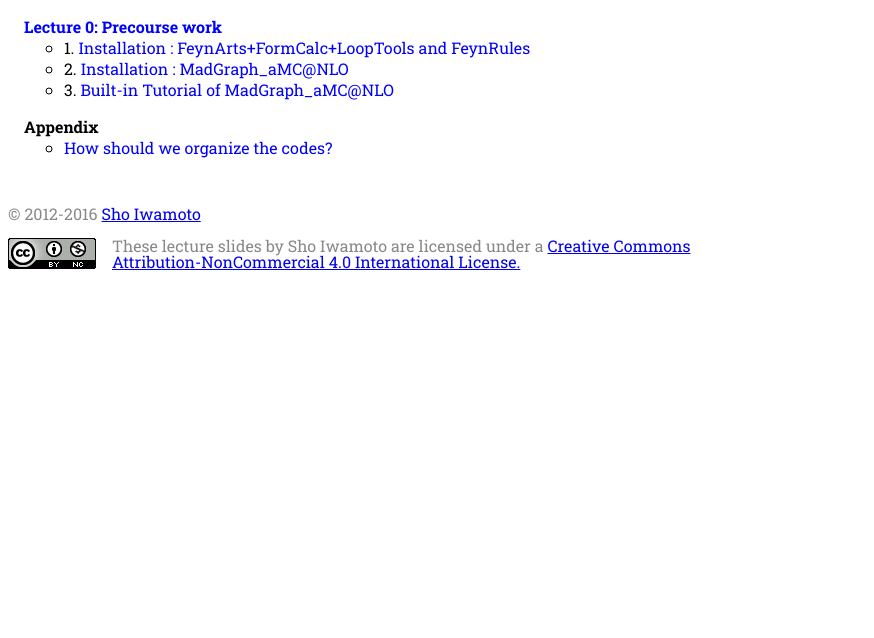
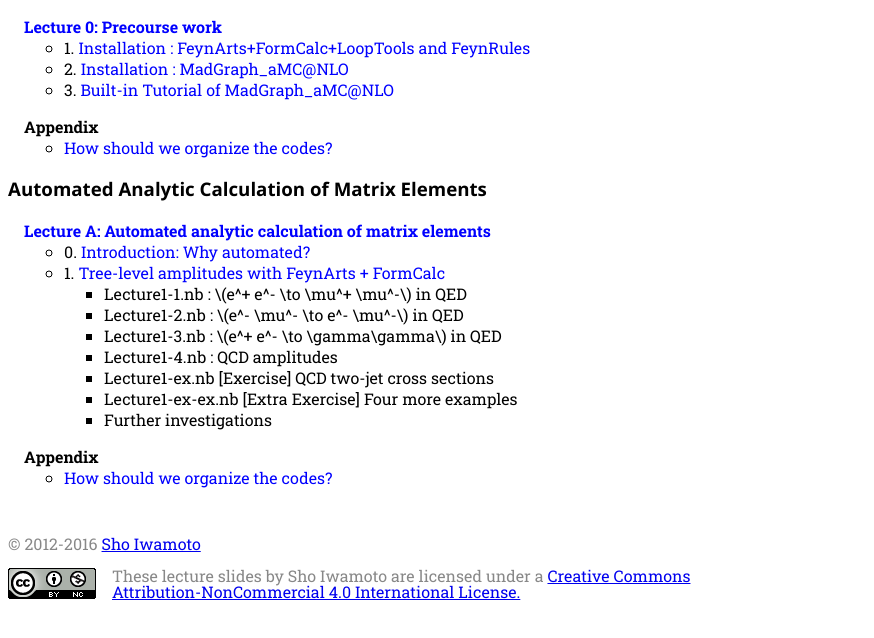
Before and after one commit to misho104/FeynLecture, a plain HTML site: page slides/index.html in a window 1280 px wide. Shown: the part 114-752 px from the top of the page, without its empty margins (0-874 px from the left). Drawn offline with nearby package versions, Linux system fonts and the light colour scheme.

Commit message:
feat: add Lecture A-1

```diff
--- a/slides/index.html
+++ b/slides/index.html
@@ -35,6 +35,26 @@ footer p { max-width: 45em; }
   </ul></li>
 </ul>
 
+<h3>Automated Analytic Calculation of Matrix Elements</h3>
+
+<ul>
+  <li><a href="Lecture_A.html">Lecture A: Automated analytic calculation of matrix elements</a><ul>
+    <li>0. <a href="Lecture_A.html#introduction">Introduction: Why automated?</a></li>
+    <li>1. <a href="Lecture_A.html#treelevel">Tree-level amplitudes with FeynArts + FormCalc</a><ul>
+      <li>Lecture1-1.nb : \(e^+ e^- \to \mu^+ \mu^-\) in QED</li>
+      <li>Lecture1-2.nb : \(e^- \mu^- \to e^- \mu^-\) in QED</li>
+      <li>Lecture1-3.nb : \(e^+ e^- \to \gamma\gamma\) in QED</li>
+      <li>Lecture1-4.nb : QCD amplitudes</li>
+      <li>Lecture1-ex.nb [Exercise] QCD two-jet cross sections</li>
+      <li>Lecture1-ex-ex.nb [Extra Exercise] Four more examples</li>
+      <li>Further investigations</li>
+    </ul></li>
+  </ul></li>
+  <li>Appendix<ul>
+    <li><a href="Lecture_0_appendix.html#organize_codes">How should we organize the codes?</a></li>
+  </ul></li>
+</ul>
+
     <footer>
       <p>&copy; 2012-2016 <a href="http://www.misho-web.com">Sho Iwamoto</a></p>
       <a rel="license" href="http://creativecommons.org/licenses/by-nc/4.0/"><img alt="Creative Commons License" style="border-width:0" src="assets/cc_by_nc.png" /></a>
```
Also changed, not shown: slides/Lecture_A.html (added, +20 -0 lines), 2 other files.
